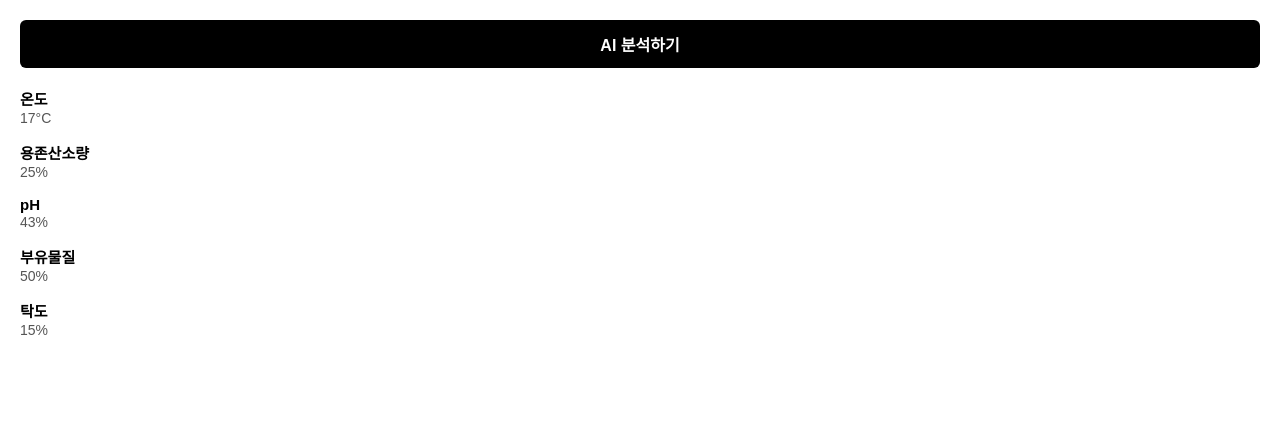
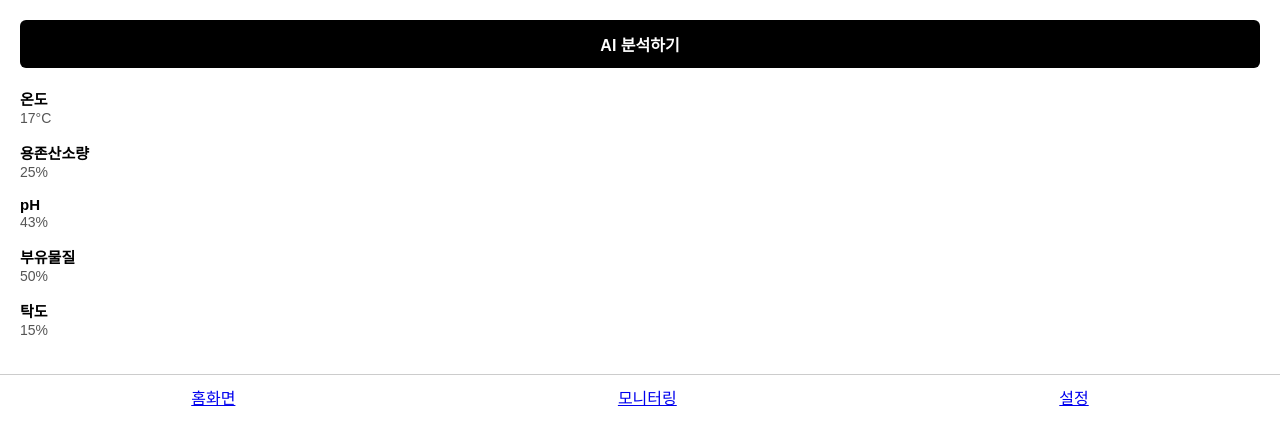
Before and after one commit to heaguuu/aquaLog, a plain HTML site: page mor.html in a window 1280 px wide. Drawn offline with Linux system fonts and the light colour scheme.

Commit message:
Update mor.html

```diff
--- a/mor.html
+++ b/mor.html
@@ -18,5 +18,15 @@
       <div class="metric"><strong>탁도</strong><br><span>15%</span></div>
     </div>
   </div>
+
+    <footer>
+  <nav>
+    <ul style="display: flex; justify-content: space-around; list-style: none; padding: 10px 0; margin: 0; border-top: 1px solid #ccc;">
+      <li><a href="home.html">홈화면</a></li>
+      <li><a href="mor.html">모니터링</a></li>
+      <li><a href="setting.html">설정</a></li>
+    </ul>
+  </nav>
+</footer>
 </body>
 </html>
```
